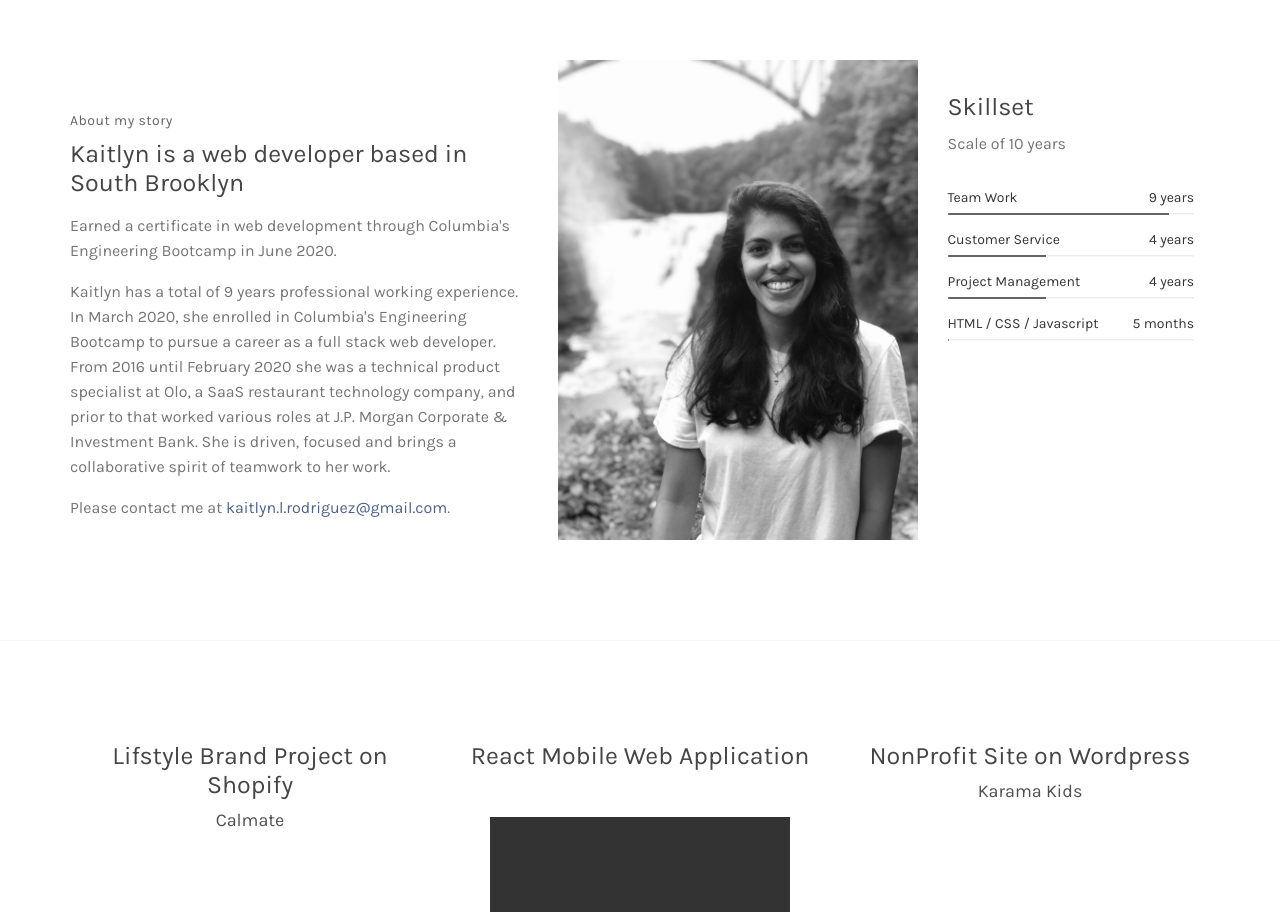
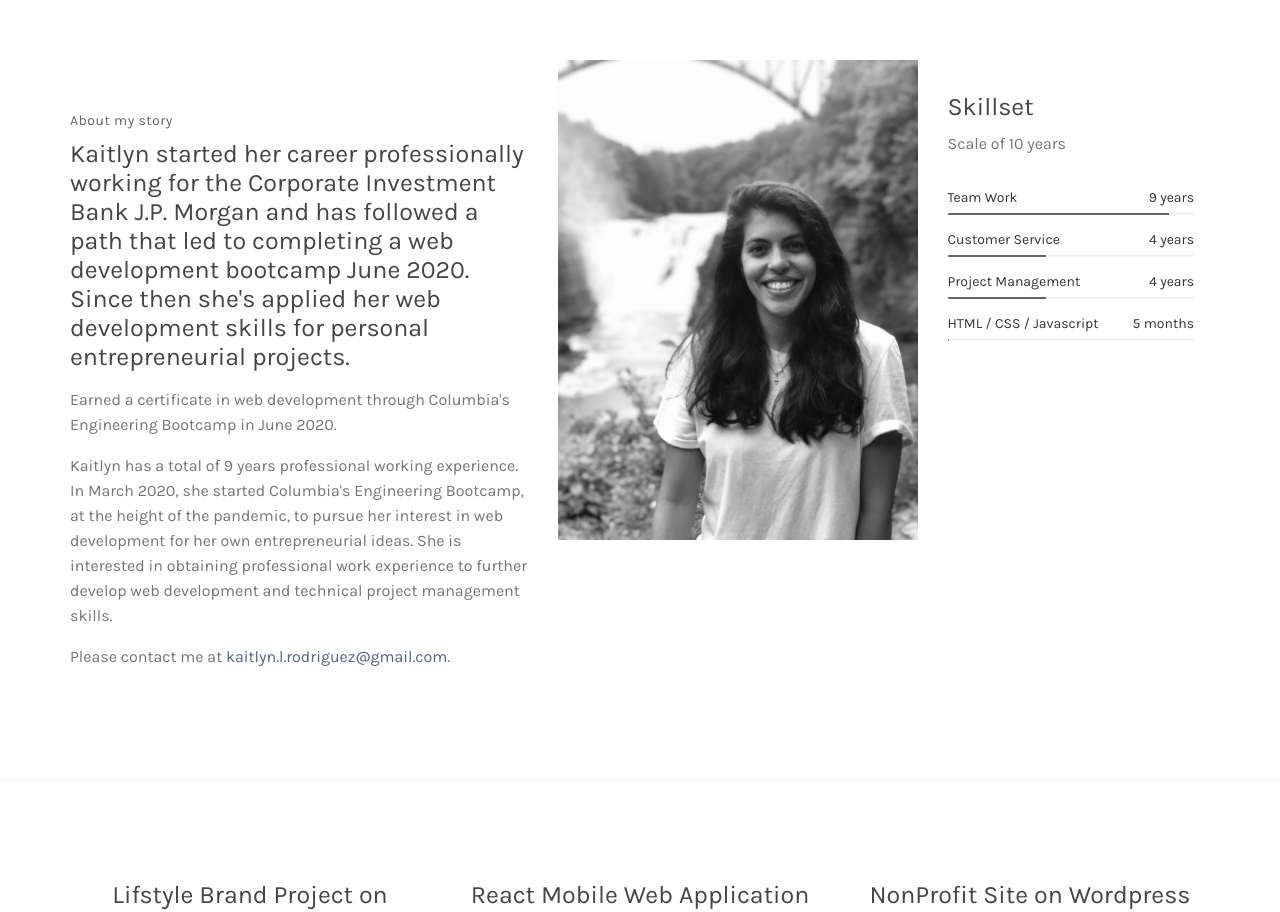
Before and after one commit to Kaitlyn-Lynette/Kaitlyn-Lynette-Portfolio, a React (Create React App) app: page / in a window 1280 px wide. Shown: the part 840-1752 px from the top of the page. Built offline with nearby package versions, Linux system fonts and the light colour scheme; grey boxes are pictures that could not be loaded; some icons are missing.

Commit message:
Edit about text

```diff
--- a/src/pages/About.js
+++ b/src/pages/About.js
@@ -10,10 +10,10 @@ function About () {
                 <div className="col-md-5 col-sm-6">
                     <div className="about-text">
                             <h5>About my story</h5>
-                            <h2>Kaitlyn is a web developer based in South Brooklyn</h2>
+                            <h2>Kaitlyn started her career professionally working for the Corporate Investment Bank J.P. Morgan and has followed a path that led to completing a web development bootcamp June 2020. Since then she's applied her web development skills for personal entrepreneurial projects. </h2>
                             <div>
                                 <p>Earned a certificate in web development through Columbia's Engineering Bootcamp in June 2020.</p>
-                                <p>Kaitlyn has a total of 9 years professional working experience. In March 2020, she enrolled in Columbia's Engineering Bootcamp to pursue a career as a full stack web developer. From 2016 until February 2020 she was a technical product specialist at Olo, a SaaS restaurant technology company, and prior to that worked various roles at J.P. Morgan Corporate & Investment Bank. She is driven, focused and brings a collaborative spirit of teamwork to her work. </p>
+                                <p>Kaitlyn has a total of 9 years professional working experience. In March 2020, she started Columbia's Engineering Bootcamp, at the height of the pandemic, to pursue her interest in web development for her own entrepreneurial ideas. She is interested in obtaining professional work experience to further develop web development and technical project management skills.   </p>
                                 <p>Please contact me at <a href="mailto:yourname@gmail.com">kaitlyn.l.rodriguez@gmail.com</a>.</p>
                             </div>
                     </div>
```
